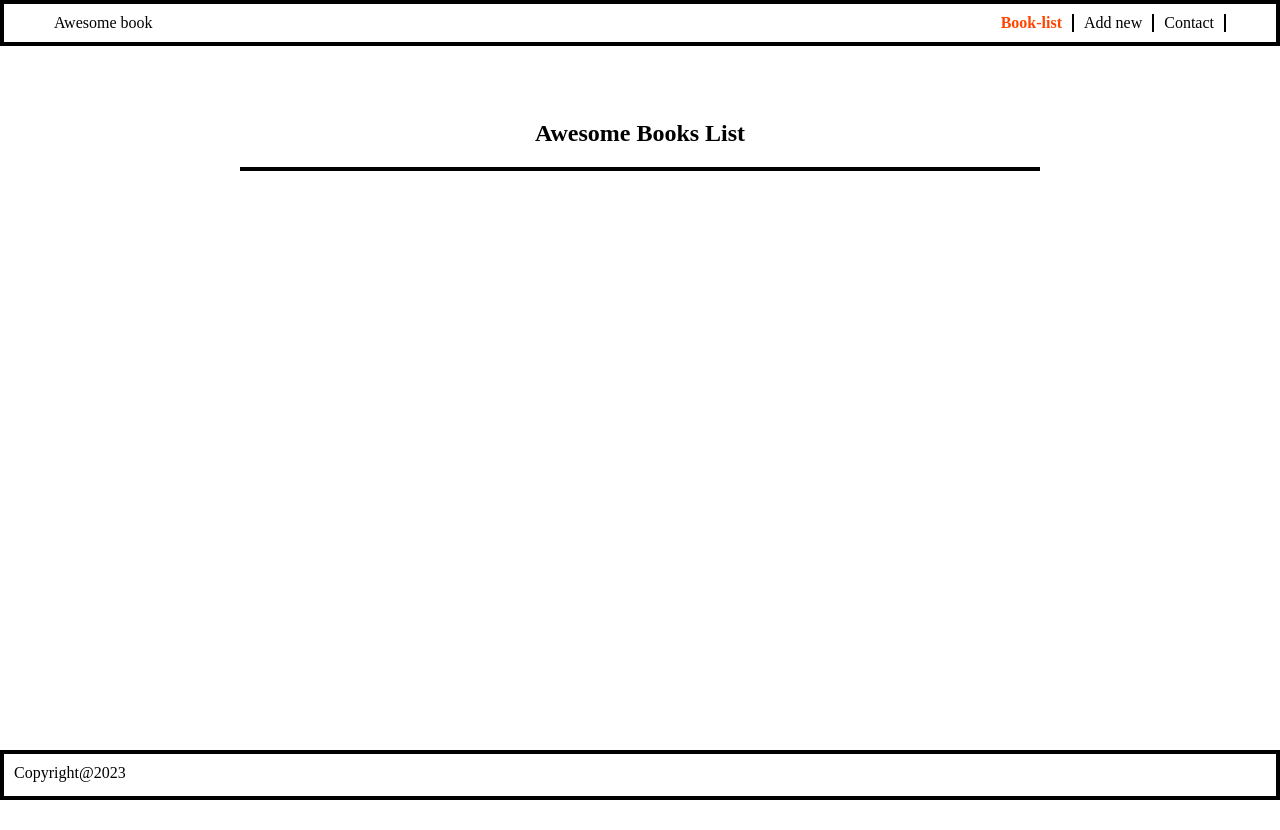
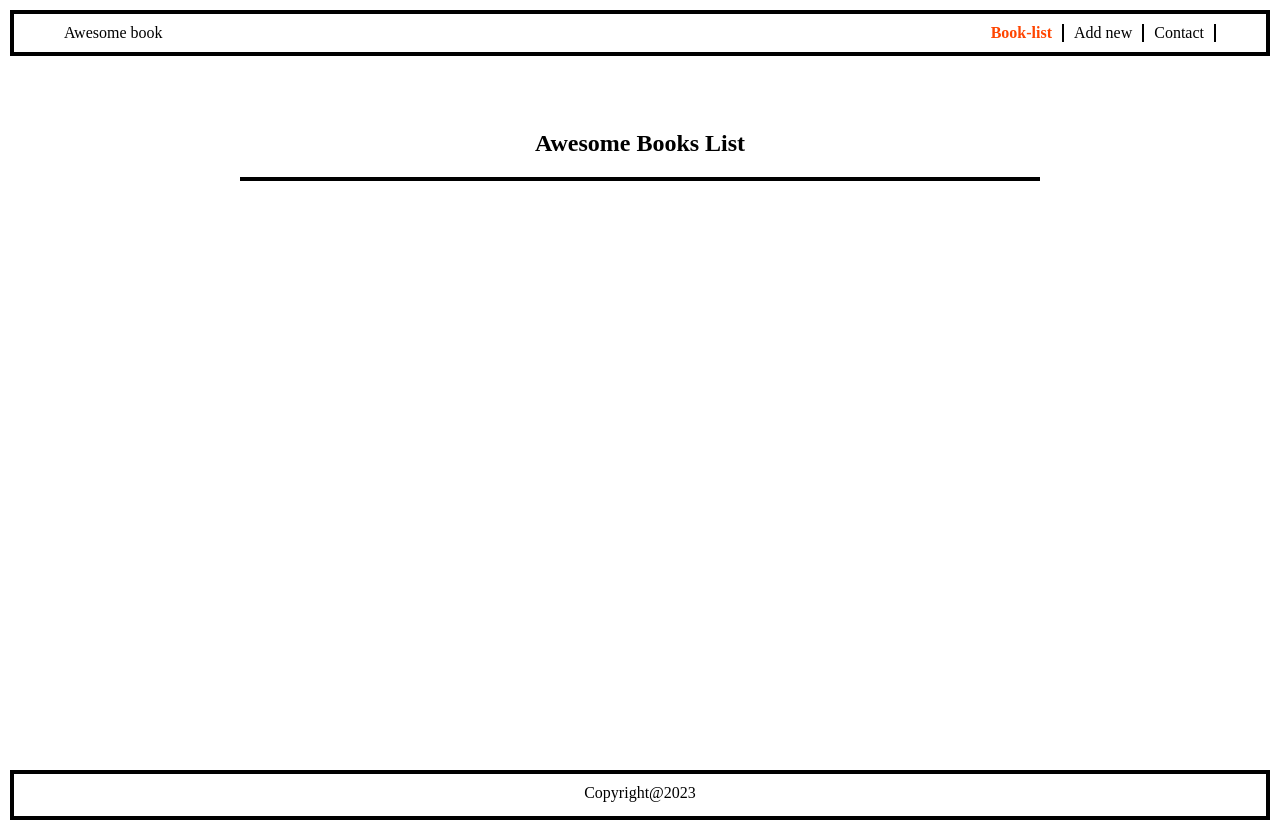
Before and after one commit to microvese-projects/Awesome-books, a plain HTML site: page index.html in a window 1280 px wide. Before the commit the page ends 800 px from the top, so only its background shows below. Drawn offline with Linux system fonts and the light colour scheme.

Commit message:
Fix footer's width and margin issue

```diff
--- a/index.css
+++ b/index.css
@@ -131,9 +131,7 @@ button[type="submit"]:hover {
 footer {
   border: 4px solid black;
   padding: 10px;
-  width: 100%;
-  position: fixed;
-  bottom: 0;
+  text-align: center;
 }
 
 #form,
@@ -146,6 +144,7 @@ footer {
 
 footer,
 header {
+  margin: 10px;
   height: 50px;
 }
 
```
